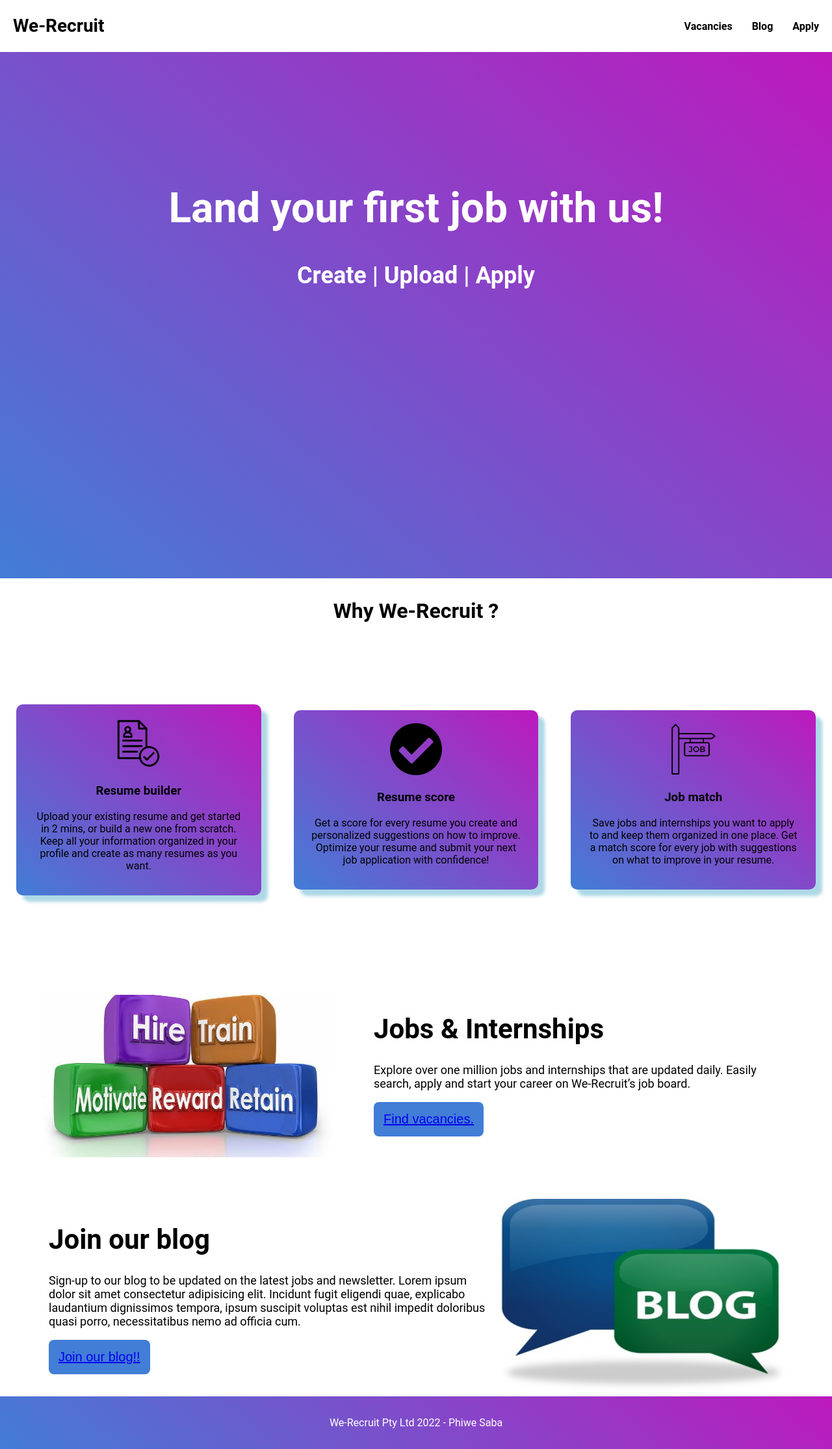
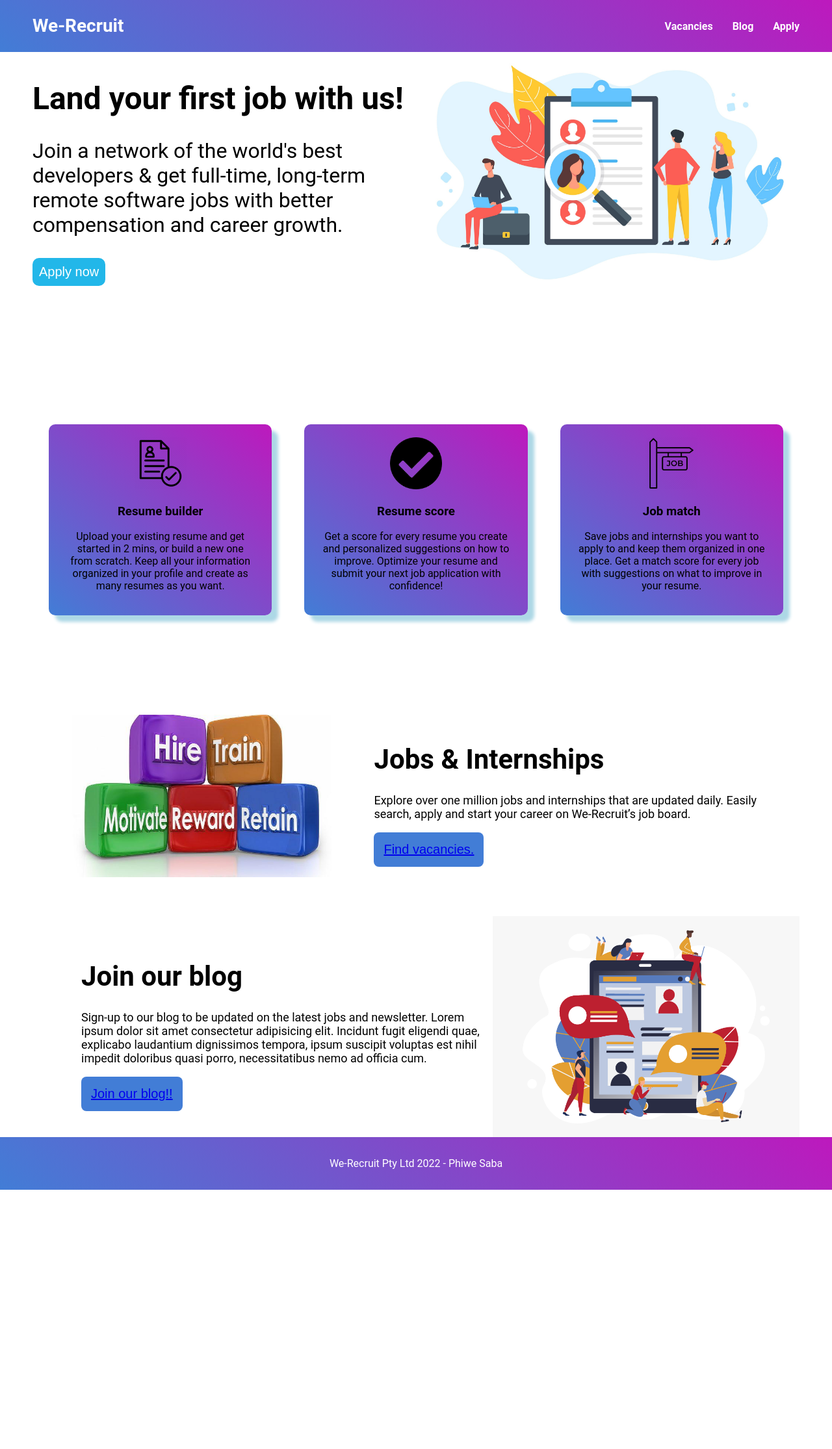
Before and after one commit to phiwe-saba/We-Recruit-website, a PHP site: page / in a window 1280 px wide. Shown: the whole page at 65% size. After the commit the page ends 1831 px from the top, so only its background shows below. Run offline with PHP 8.4, Linux system fonts and the light colour scheme.

Commit message:
made changes to the layout.

```diff
--- a/index.html
+++ b/index.html
@@ -22,14 +22,20 @@
 
     <div class="header">
         <div class="container">
+            <div>
                 <h1>Land your first job with us!</h1>
-            <p>Create | Upload | Apply</p>
+                <p>Join a network of the world's best developers & get full-time, long-term remote software jobs with better compensation and career growth.</p>
+                <button>Apply now</button>
+            </div>
+            <img src="./images/iStock.jpg" alt="">
         </div>
     </div>
 
     <div class="main-section">
+        <!--<div class="sub-logo">
             <h1>Why We-Recruit ?</h1>
-        <div class="main-box">
+        </div>-->
+        <div class="container">
             <div class="box">
                 <img src="./images/match.webp" alt="display something">
                 <h3>Resume builder</h3>
@@ -47,10 +53,11 @@
             </div>
         </div>
     </div>
+
+
     <div class="body-section">
-        <div id="internship">
+        <div class="container">
             <img src="./images/content1.jpg">
-        </div>
             <div id="job">
                 <h1>Jobs & Internships</h1>
                 <p>Explore over one million jobs and internships that are updated daily.
@@ -59,15 +66,16 @@
                 <button><a href="vacancies.html">Find vacancies.</a></button>
             </div>
         </div>
+    </div>
     <div class="blog-section">
+        <div class="container">
             <div id="blogmain">
                 <h1>Join our blog</h1>
                 <p>Sign-up to our blog to be updated on the latest jobs and newsletter. Lorem ipsum dolor sit amet consectetur adipisicing elit.
                    Incidunt fugit eligendi quae, explicabo laudantium dignissimos tempora, ipsum suscipit voluptas est nihil impedit doloribus quasi porro, necessitatibus nemo ad officia cum.</p>
                 <button><a href="blog.html">Join our blog!!</a></button>
             </div>
-        <div id="blog-image">
-            <img src="./images/blog.png">
+            <img src="./images/applicant.png">
         </div>
     </div>
     <footer>
--- a/styles/main.css
+++ b/styles/main.css
@@ -9,7 +9,7 @@ body{
 .container{
     max-width: 1500px;
     margin: 0 auto;
-    padding: 0 20px;
+    padding: 0 50px;
     /*background-image: linear-gradient(40deg,rgb(66, 125, 214), rgb(189, 25, 189));*/
 }
 
@@ -17,7 +17,7 @@ body{
     font-size: 28px;
     line-height: 80px;
     font-weight: bold;
-
+    color: white;
 }
 
 .navbar .container{
@@ -25,6 +25,10 @@ body{
     justify-content: space-between;
     align-items: center;
     height: 100%;
+}
+
+.navbar{
+    background-image: linear-gradient(40deg,rgb(66, 125, 214), rgb(189, 25, 189));
 }
 
 .navbar ul{
@@ -39,52 +43,64 @@ body{
 .navbar a{
     text-decoration: none;
     font-weight: bold;
-    color: black;
+    color: white;
 }
 
+/* Header Section */
 .header{
-    background-image: linear-gradient(40deg,rgb(66, 125, 214), rgb(189, 25, 189));
-    background-position: center;
-    background-size: cover;
-    min-height: 100vh;
-    padding-top: 10px;
-    color: white;
-    height: calc(100vh - 90px);
+    min-height: 60vh;
+}
+
+.header img{
+    max-width: 50%;
 }
 
 .header .container{
-    text-align: center;
+    display: flex;
+    align-items: center;
+    justify-content: space-between;
 }
 
 .header h1{
-    font-size: 4rem;
-    font-weight: bold;
+    font-size: 3rem;
     line-height: 1.2;
-    text-align: center;
-    padding-top: 150px;
+    text-align: left;
+    padding-top: 0px;
 }
 
 .header p{
-    font-size: 36px;
-    color: white;
-    font-weight: bold;
-    text-align: center;
+    font-size: 2rem;
+    color: black;
+    text-align: left;
+}
+
+.container button{
+    background-color: rgb(34, 183, 233);
+    border-style: none;
+    border-radius: 10px;
+    font-size:20px;
+    color:white;
+    padding:10px;
+}
+
+.container button:hover{
+    background-color: black;
 }
 
 /* Main Section */
-.main-section .main-box{
+.main-section .container{
     min-height: 60vh;
     text-align: center;
     justify-content: space-between;
     align-items: center;
 }
 
-.main-section h1{
-    padding: 10px;
+.main-section .sub-logo{
     text-align: center;
+    line-height: inherit
 }
 
-.main-box{
+.container{
     display: flex;
     justify-content: space-between;
     align-items: center;
@@ -187,6 +203,10 @@ body{
     display: flex;
 }
 
+.blog-section .container img{
+    max-width: 40%;
+}
+
 #blog-image img{
     width: 450px;
     height: 300px;
```
Also changed, not shown: images/applicant.png (added), images/iStock.jpg (added). Lines whose indentation alone changed are shown as unchanged.
